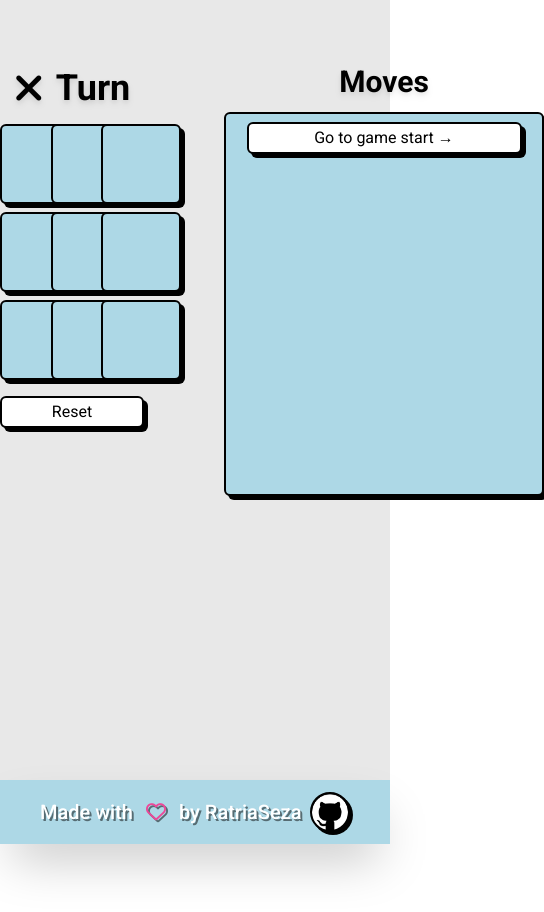
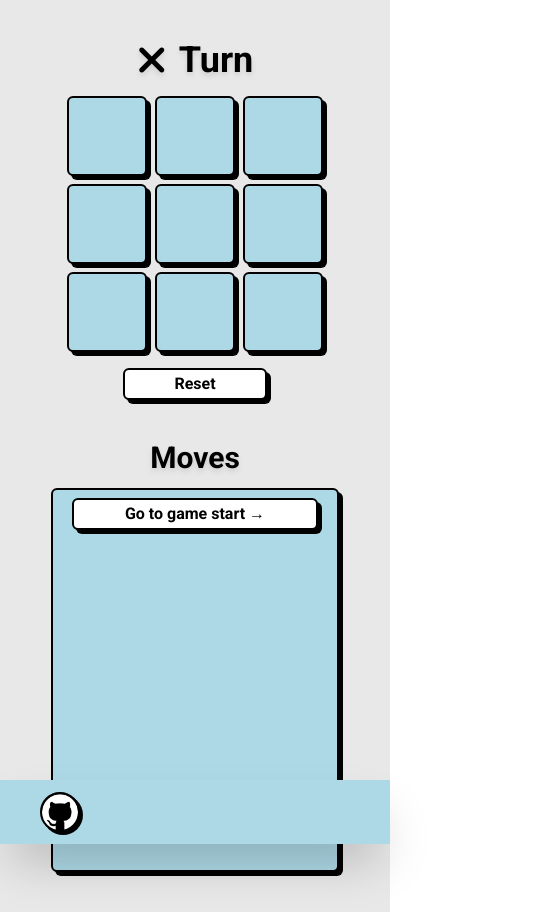
Before and after one commit to RatriaSeza/react-tic-tac-toe, a React (Vite) app: page / in a window 390 px wide. Shown: the whole page, 544 px wide, since content can reach past the window. Before the commit the page ends 844 px from the top, so only its background shows below. Built offline with nearby package versions, Linux system fonts and the light colour scheme.

Commit message:
Refactor button styles and layout in App component

```diff
--- a/src/App.jsx
+++ b/src/App.jsx
@@ -38,34 +38,33 @@ function Game() {
 		}
 
 		return (
-			<button key={move} onClick={() => jumpTo(move)} className="bg-white w-11/12 h-8 border-2 border-black rounded-md shadow-box active:shadow-box-active active:translate-x-[3px] active:translate-y-[3px]">
+			<button key={move} onClick={() => jumpTo(move)} className="bg-white w-11/12 h-8 border-2 font-semibold border-black rounded-md shadow-box active:shadow-box-active active:translate-x-[3px] active:translate-y-[3px]">
 				{description} →
 			</button>
 		);
 	});
 
 	return (
-		<div className="bg-[#E8E8E8] w-dvw h-dvh flex flex-col justify-between">
-			<div className="flex gap-10 pb-10">
-				<div className="basis-1/2 flex flex-col items-end justify-center">
+		<div className="bg-[#E8E8E8] w-dvw h-fit md:h-dvh flex flex-col justify-between">
+			<div className="flex flex-col md:flex-row gap-10 py-10">
+				<div className="basis-1/2 flex flex-col items-center md:items-end justify-center">
 					<div className="flex flex-col items-center">
 						<div className="w-fit">
 							<Board xIsNext={xIsNext} squares={currentSquares} onPlay={handlePlay} board={board} />
 						</div>
-						<button onClick={handleReset} className="bg-white w-36 h-8 mt-4 border-2 border-black rounded-md shadow-box active:shadow-box-active active:translate-x-[3px] active:translate-y-[3px]">Reset</button>
+						<button onClick={handleReset} className="bg-white w-36 h-8 mt-4 border-2 font-semibold border-black rounded-md shadow-box active:shadow-box-active active:translate-x-[3px] active:translate-y-[3px]">
+							Reset
+						</button>
 					</div>
 				</div>
-				<div className="basis-1/2 mt-16 ml-10">
+				<div className="basis-1/2 flex justify-center md:justify-start mt-0 md:mt-16 md:ml-10">
 					<div className="w-fit">
 						<h4 className="text-center text-black text-3xl font-bold mb-3 drop-shadow-md">Moves</h4>
-						<div className="flex flex-col items-center gap-2 bg-lightblue w-80 h-96 p-2 rounded-md border-2 border-black shadow-box overflow-y-auto">{moves}</div>
+						<div className="flex flex-col items-center gap-2 bg-lightblue w-72 md:w-80 h-96 p-2 rounded-md border-2 border-black shadow-box overflow-y-auto">{moves}</div>
 					</div>
 				</div>
 			</div>
 			<footer className="fixed bottom-0 mx-auto w-full h-16 px-10 flex items-center justify-between bg-lightblue text-black border-black shadow-2xl">
-				<div className="text-xl font-medium text-white drop-shadow-[2px_2px_rgba(0,0,0,0.5)]">
-					Made with <i className="mx-2 text-pink-500 fa-regular fa-heart"></i> by RatriaSeza
-				</div>
 				<div className="text-4xl">
 					<a href="https://github.com/RatriaSeza" target="_blank" rel="noreferrer">
 						<img className="w-10 bg-black border-2 border-black rounded-full shadow-icon active:shadow-icon-active active:translate-x-[3px] active:translate-y-[3px]" src="/github-mark-white.png" alt="" />
```
